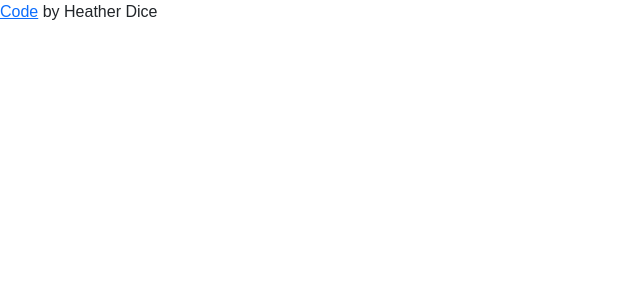
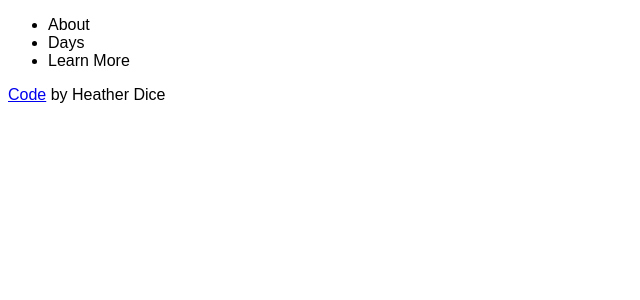
Before and after one commit to heatherdice/100_days_css, a React (Create React App) app: page / in a window 1280 px wide. Shown: the top 300 px of the page, without its empty margins (0-640 px from the left). Built offline with nearby package versions, Linux system fonts and the light colour scheme.

Commit message:
Error resolution re: router, reactdom

```diff
--- a/package.json
+++ b/package.json
@@ -16,6 +16,7 @@
     "bootstrap": "^5.3.3",
     "react": "^18.3.1",
     "react-dom": "^18.3.1",
+    "react-router-dom": "^6.23.0",
     "react-scripts": "^5.0.1",
     "web-vitals": "^3.5.2"
   },
--- a/public/index.html
+++ b/public/index.html
@@ -5,9 +5,7 @@
     <meta name="viewport" content="width=device-width, initial-scale=1.0">
     <title>100 Days of CSS</title>
 </head>
-<body>
-    <div id="root">
+<body id="root">
 
-    </div>
 </body>
 </html>
--- a/src/App.js
+++ b/src/App.js
@@ -1,9 +1,11 @@
 import "./App.css";
 import React from "react";
+import Navbar from "./components/Navbar";
 
 export default function App() {
     return (
         <div className="App">
+            <Navbar />
             <footer>
             <p>
                 <a href="https://github.com/heatherdice/100_days_css">Code</a> by Heather Dice
--- a/src/components/Navbar.js
+++ b/src/components/Navbar.js
@@ -1,5 +1,5 @@
 import React from "react";
-import { NavLink, Link } from "react-router-dom";
+// import { NavLink } from "react-router-dom";
 import "../styles/Navbar.css";
 
 export default function Navbar() {
@@ -62,7 +62,15 @@ export default function Navbar() {
 
     return (
         <nav>
-
+            <ul>
+                {navLinks.map((navbar) =>
+                    <li key={navbar.link}>
+                        <a to={navbar.link}>
+                            {navbar.title}
+                        </a>
+                    </li>
+                )}
+            </ul>
         </nav>
     )
 }
--- a/src/index.js
+++ b/src/index.js
@@ -1,11 +1,15 @@
 import React from "react";
-import ReactDOM from "react-dom";
+import ReactDOM from "react-dom/client";
 import "./App.css";
-import "bootstrap/dist/css/bootstrap.css";
 import App from "./App.js";
 import reportWebVitals from "./reportWebVitals";
 
-const root = ReactDOM.createRoot(document.getElementById("root"));
+// container element
+const appContainer = document.createElement('div');
+document.body.appendChild(appContainer);
+
+// use createRoot with container element
+const root = ReactDOM.createRoot(appContainer);
 root.render(
     <React.StrictMode>
         <App />
```
Also changed, not shown: 1 other file (tests, documents, lock files or other folders).
